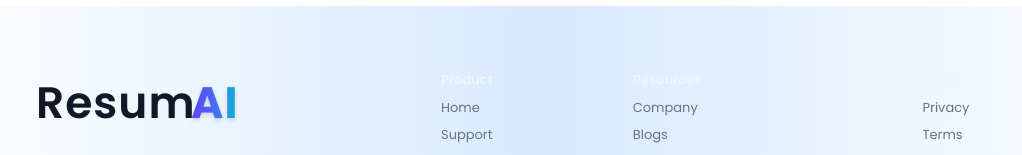
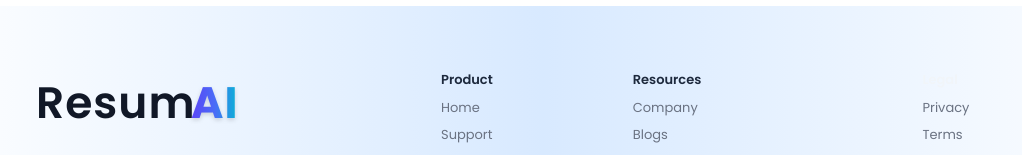
Before and after one commit to santu7212/RESUME-BUILDER, a React (Vite) app in the folder client/: page / in a window 1280 px wide. Shown: the part 2528-2683 px from the top of the page, without its empty margins (97-1119 px from the left). Built offline with nearby package versions, Linux system fonts and the light colour scheme.

Commit message:
feat: update Footer component text color for improved visibility

```diff
--- a/client/src/components/home/Footer.jsx
+++ b/client/src/components/home/Footer.jsx
@@ -63,7 +63,7 @@ const Footer = () => {
 
           </a>
           <div>
-            <p className="text-slate-100 font-semibold">Product</p>
+            <p className="text-slate-800 font-semibold">Product</p>
             <ul className="mt-2 space-y-2">
               <li>
                 <a href="/" className="hover:text-indigo-600 transition">
@@ -88,7 +88,7 @@ const Footer = () => {
             </ul>
           </div>
           <div>
-            <p className="text-slate-100 font-semibold">Resources</p>
+            <p className="text-slate-800 font-semibold">Resources</p>
             <ul className="mt-2 space-y-2">
               <li>
                 <a href="/" className="hover:text-indigo-600 transition">
```
